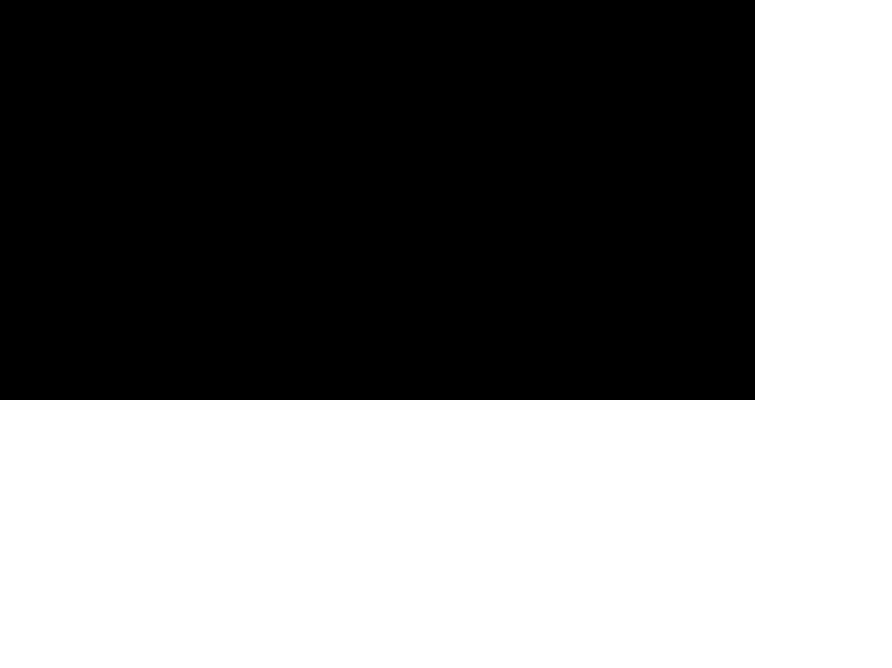
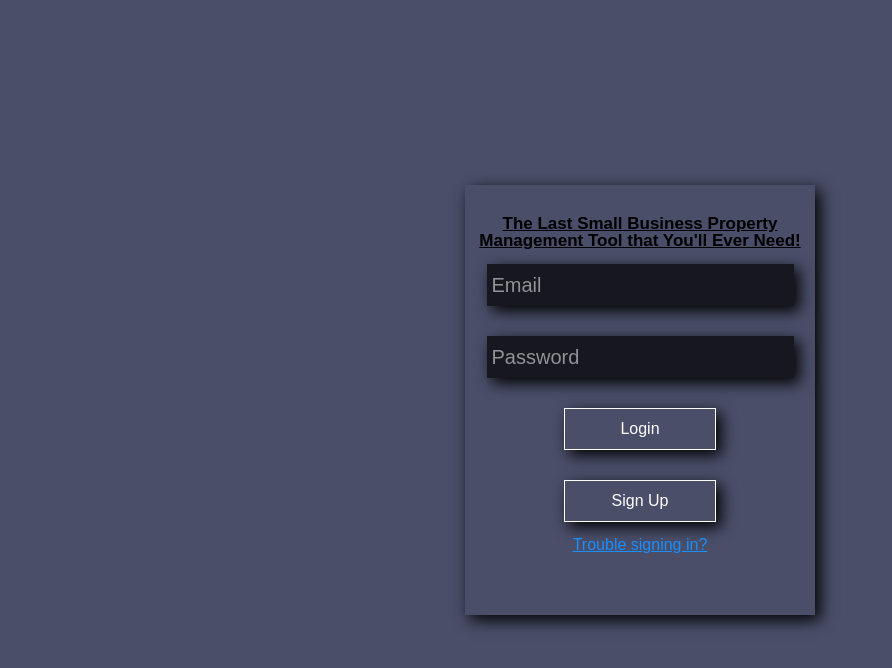
Before and after one commit to SteveHaynie/groupproject, a React (Create React App) app: page / in a window 1280 px wide. Shown: the top 668 px of the page, without its empty margins (0-892 px from the left). Built offline with nearby package versions, Linux system fonts and the light colour scheme.

Commit message:
Login Page, reset.css, uncommented route for login, installed axios

```diff
--- a/package.json
+++ b/package.json
@@ -3,6 +3,7 @@
   "version": "0.1.0",
   "private": true,
   "dependencies": {
+    "axios": "^0.19.0",
     "browser-router": "^0.2.0",
     "react": "^16.9.0",
     "react-dom": "^16.9.0",
--- a/src/App.css
+++ b/src/App.css
@@ -1,5 +1,5 @@
 .App {
   background: black;
-  width: 59vw;
-  height: 50vh;
+  width: 100vw;
+  height: 100vh;
 }
--- a/src/App.js
+++ b/src/App.js
@@ -1,54 +1,42 @@
-import React from 'react';
-import './App.css';
-import {BrowserRouter as Router, Switch, Route } from "react-router-dom";
+import React from "react";
+import "./App.css";
+import { BrowserRouter as Router, Switch, Route } from "react-router-dom";
 import Login from "./components/login/login.js";
 
 import ManagementLandingPage from "./components/management/landingpagemanager/managementlandingpage.js";
 
 class App extends React.Component {
-  constructor()
- {
-
+  constructor() {
     super();
-  this.state = {
-
-
-  }
+    this.state = {};
   }
 
-  render () {
+  render() {
     return (
       <div className="App">
-
-
         <Router>
           <Switch>
-{/*
             <Route
               exact
               path="/"
-              render={ props => {
+              render={props => {
                 return (
                   <div className="App">
                     <Login {...props} />
-
-                  </div>
-                );
-              }}
-            /> */}
-      <Route
-
-              path="/managementlanding"
-              render={ props => {
-                return (
-                  <div className="App">
-                    <ManagementLandingPage  {...props} />
                   </div>
                 );
               }}
             />
-
-
+            <Route
+              path="/managementlanding"
+              render={props => {
+                return (
+                  <div className="App">
+                    <ManagementLandingPage {...props} />
+                  </div>
+                );
+              }}
+            />
           </Switch>
         </Router>
       </div>
--- /dev/null
+++ b/src/components/login/login.css
@@ -0,0 +1,104 @@
+.LoginPage {
+    background: #4A4E69;
+    height: 100vh;
+    width: 100vw;
+    display: flex;
+    justify-content: center;
+    align-items: center;
+    text-align: center;
+
+}
+
+.LoginBox {
+    font-family: Arial, Helvetica, sans-serif;
+    height: 400px;
+    width: 350px;
+    box-shadow: 5px 5px 15px black;
+    display: flex;
+    flex-direction: column;
+    align-items: center;
+    padding-top: 30px;
+    z-index: 1;
+}
+
+.Title {
+    font-size: 17px;
+    font-family: Arial, Helvetica, sans-serif;
+    font-weight: bold;
+    text-decoration: underline;
+}
+
+.Username input{
+    font-size: 20px;
+    background: rgba(0, 0, 0, .7);
+    color: #fff;
+    border:none;
+    box-shadow: 5px 5px 15px black;
+    width: 300px;
+    height: 40px;
+    margin: 15px 0px;
+    padding-left: 5px;
+}
+
+.Username input::placeholder {
+    color: rgba(228, 228, 228, 0.6)
+}
+
+.Password input {
+    font-size: 20px;
+    background: rgba(0, 0, 0, .7);
+    color: #fff;
+    border:none;
+    box-shadow: 5px 5px 15px black;
+    width: 300px;
+    height: 40px;
+    margin: 15px 0px;
+    padding-left: 5px;
+}
+
+.Password input::placeholder {
+    color: rgba(228, 228, 228, 0.6)
+}
+
+.LoginButton {
+    cursor: pointer;
+    height: 40px;
+    width: 150px;
+    color: #fff;
+    border: 1px solid #fff;
+    box-shadow: 5px 5px 15px black;
+    margin: 15px 0px;
+    display: flex;
+    justify-content: center;
+    align-items: center;
+}
+
+.SignUpInput {
+    cursor: pointer;
+    height: 40px;
+    width: 150px;
+    color: #fff;
+    border: 1px solid #fff;
+    box-shadow: 5px 5px 15px black;
+    margin: 15px 0px;
+    display: flex;
+    justify-content: center;
+    align-items: center;
+}
+
+.ResetCredential{
+    cursor: pointer;
+    color: #188fff;
+}
+
+@media only screen and (max-width: 425px) {
+    .LoginBox {
+      width: 85%;
+    }
+    .Username input {
+      width: 85%;
+    }
+    .Password input{
+      width: 85%;
+    }
+  }
--- a/src/components/login/login.js
+++ b/src/components/login/login.js
@@ -0,0 +1,114 @@
+import React, { Component } from "react";
+import axios from "axios";
+import { Link, withRouter } from "react-router-dom";
+import "../../reset.css";
+import "./login.css";
+
+class Login extends Component {
+  constructor() {
+    super();
+
+    this.state = {
+      username: "",
+      password: ""
+    };
+    this.handleLogin = this.handleLogin.bind(this);
+    this.handleKeyPress = this.handleKeyPress.bind(this);
+    this.handleSignUp = this.handleSignUp.bind(this);
+  }
+
+  componentDidMount() {
+    document.title = "Login please";
+    document.addEventListener("keydown", this.handleKeyPress);
+  }
+
+  componentWillUnmount() {
+    document.removeEventListener("keydown", this.handleKeyPress);
+  }
+
+  async handleLogin() {
+    try {
+      const body = {
+        user_name: this.state.username,
+        password: this.state.password
+      };
+      if (body.user_name && body.password) {
+        await axios.post("/login", body);
+        // server end points need to be made******************
+        // this.props.history.push('/name of landing page')
+      } else {
+        alert("Please Enter a Valid User name and Password");
+      }
+    } catch (error) {
+      console.error("error", error);
+    }
+  }
+
+  handleKeyPress(event) {
+    if (event.keyCode === 13) {
+      this.handleLogin();
+    }
+  }
+
+  async handleSignUp() {
+    try {
+      const body = {
+        user_name: this.state.username,
+        password: this.state.password
+      };
+      if (body.user_name && body.password) {
+        await axios.post("/sign_up", body);
+        // server end points need to be made*****************
+        alert("Successfully Signed Up!");
+        // this.props.history.push('/name of the landing page')
+      } else {
+        alert("Please Enter a User Name and Password");
+      }
+    } catch (error) {
+      console.error("error", error);
+    }
+  }
+
+  render() {
+    return (
+      <div className="LoginPage">
+        <div className="LoginBox">
+          <div className="Title">
+            The Last Small Business Property Management Tool that You'll Ever
+            Need!
+          </div>
+          <div className="Username">
+            <input
+              placeholder="Email"
+              onChange={event =>
+                this.setState({ username: event.target.value })
+              }
+            />
+          </div>
+          <div className="Password">
+            <input
+              placeholder="Password"
+              type="password"
+              onChange={event =>
+                this.setState({ password: event.target.value })
+              }
+            />
+          </div>
+          <div className="LoginButton" onClick={this.handleLogin}>
+            Login
+          </div>
+          <div className="SignUpInput" onClick={this.handleSignUp}>
+            Sign Up
+          </div>
+          <Link className="ResetCredential" to="/reset_credentials">
+            Trouble signing in?
+          </Link>
+          {/* will need a page to reset the password  */}
+        </div>
+      </div>
+    );
+  }
+}
+
+export default withRouter(Login);
+// Honestly not completely solid on what withRouter does.  Copying that part form personal project.  -Tim J.
--- /dev/null
+++ b/src/reset.css
@@ -0,0 +1,43 @@
+html, body, div, span, applet, object, iframe,
+h1, h2, h3, h4, h5, h6, p, blockquote, pre,
+a, abbr, acronym, address, big, cite, code,
+del, dfn, em, img, ins, kbd, q, s, samp,
+small, strike, strong, sub, sup, tt, var,
+b, u, i, center,
+dl, dt, dd, ol, ul, li,
+fieldset, form, label, legend,
+table, caption, tbody, tfoot, thead, tr, th, td,
+article, aside, canvas, details, embed,
+figure, figcaption, footer, header, hgroup,
+menu, nav, output, ruby, section, summary,
+time, mark, audio, video {
+	margin: 0;
+	padding: 0;
+	border: 0;
+	font-size: 100%;
+	font: inherit;
+	vertical-align: baseline;
+}
+/* HTML5 display-role reset for older browsers */
+article, aside, details, figcaption, figure,
+footer, header, hgroup, menu, nav, section {
+	display: block;
+}
+body {
+	line-height: 1;
+}
+ol, ul {
+	list-style: none;
+}
+blockquote, q {
+	quotes: none;
+}
+blockquote:before, blockquote:after,
+q:before, q:after {
+	content: '';
+	content: none;
+}
+table {
+	border-collapse: collapse;
+	border-spacing: 0;
+}
```
Also changed, not shown: 1 other file (tests, documents, lock files or other folders). Lines whose indentation alone changed are shown as unchanged.
